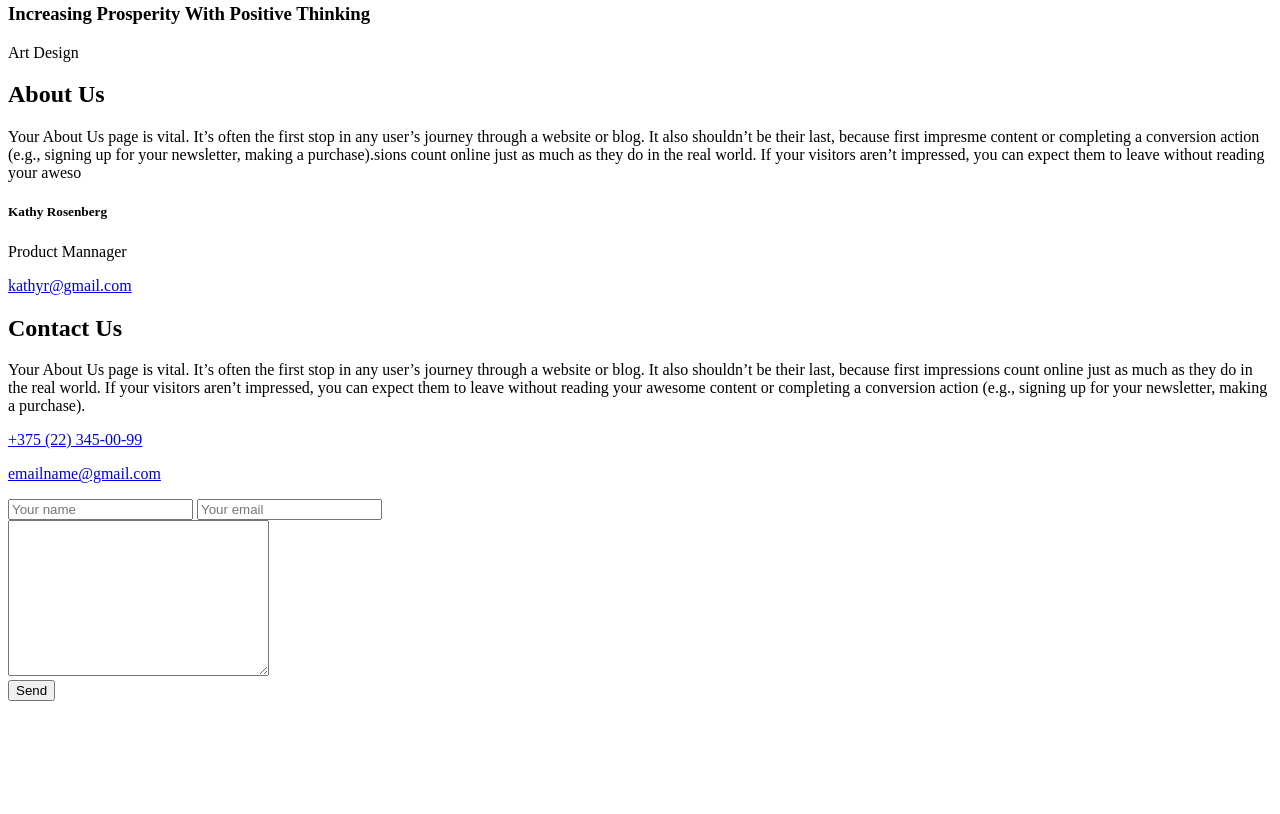
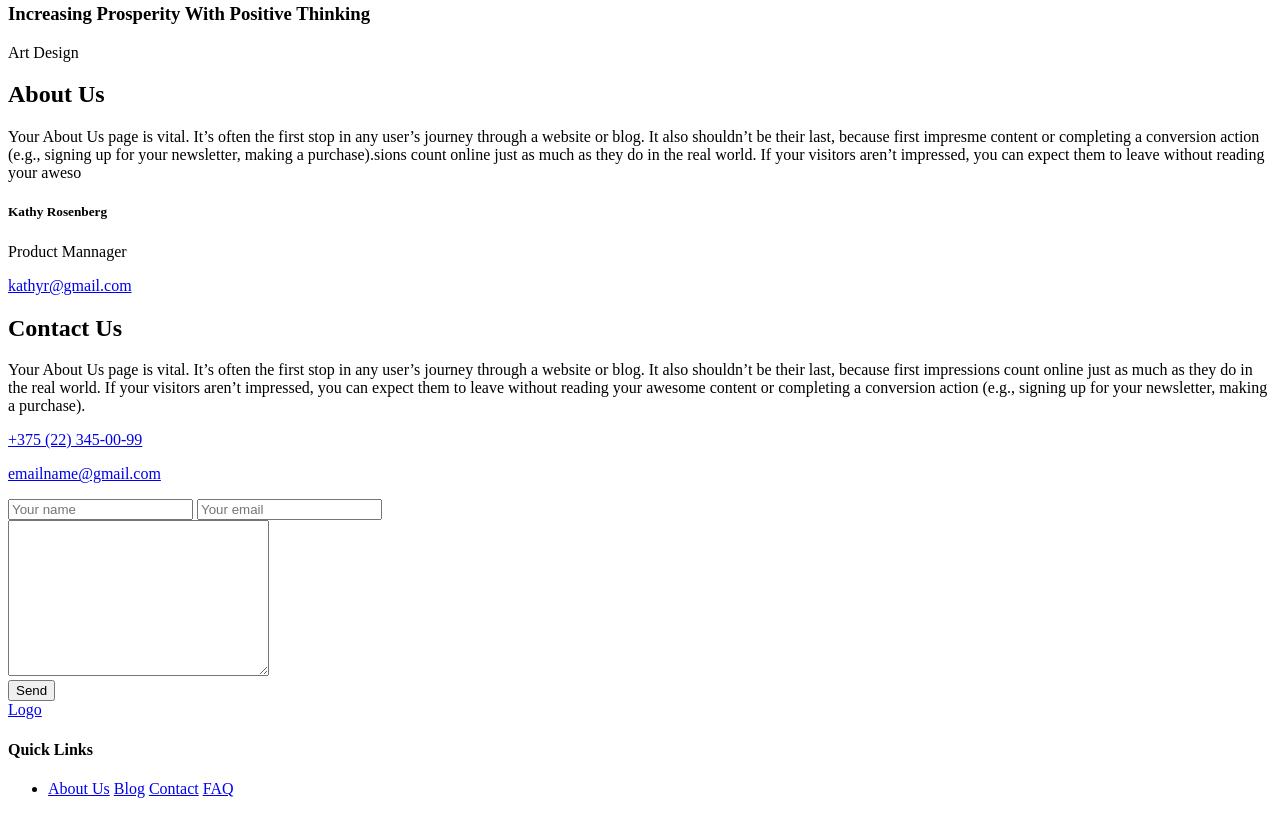
Before and after one commit to SergeyLoveyko/friday-live-code, a plain HTML site: page index.html in a window 1280 px wide. Shown: the part 774-1588 px from the top of the page. Before the commit the page ends 1483 px from the top, so only its background shows below. Drawn offline with Linux system fonts and the light colour scheme.

Commit message:
feat: add block footer

```diff
--- a/index.html
+++ b/index.html
@@ -142,6 +142,23 @@
       </div>
     </div>
   </section>
-
+  <footer class="footer">
+    <div class="container">
+      <div class="layout-4-column">
+        <a href="#" class="logo">Logo</a>
+        <div class="footer-nav">
+          <h4>Quick Links</h4>
+          <ul class="footer-nav__links">
+            <li>
+              <a href="#">About Us</a>
+              <a href="#">Blog</a>
+              <a href="#">Contact</a>
+              <a href="#">FAQ</a>
+            </li>
+          </ul>
+        </div>
+      </div>
+    </div>
+  </footer>
 </body>
 </html>
```
